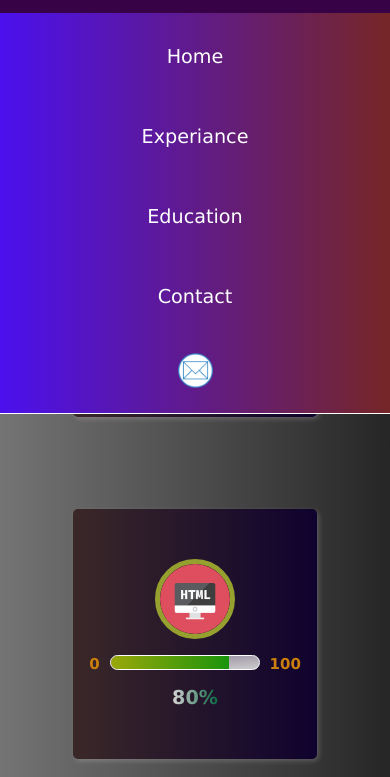
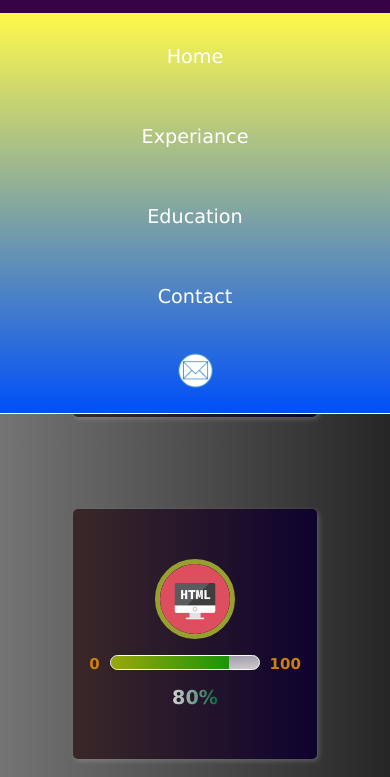
Before and after one commit to dwin199601/ScrollWebsite, a plain HTML site: page index.html in a window 390 px wide. Both pictures are taken after a click on the element 359 px from the left and 36 px from the top of the page. Shown: the part 67-844 px from the top of the page. Drawn offline with Linux system fonts and the light colour scheme.

Commit message:
menue color update

```diff
--- a/styles.css
+++ b/styles.css
@@ -1092,7 +1092,9 @@ body {
     }
 
     .navbar_menue.active {
-        background: linear-gradient(to right,rgb(75, 16, 238), rgb(117, 38, 38));;
+        background: #004FF9;  /* fallback for old browsers */
+        background: -webkit-linear-gradient(to bottom, #FFF94C, #004FF9);  /* Chrome 10-25, Safari 5.1-6 */
+        background: linear-gradient(to bottom, #FFF94C, #004FF9); /* W3C, IE 10+/ Edge, Firefox 16+, Chrome 26+, Opera 12+, Safari 7+ */
         top:100%;
         opacity: 1;
         transition: all 1s ease;
```
